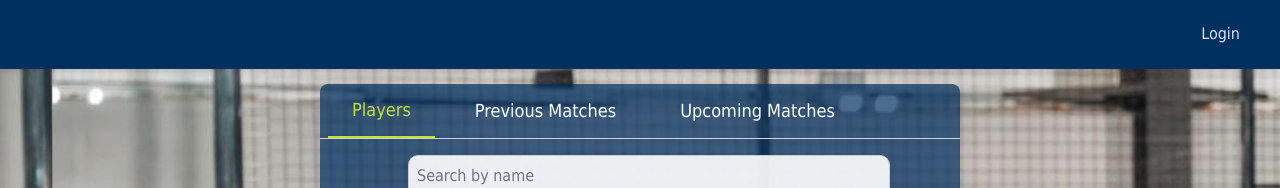
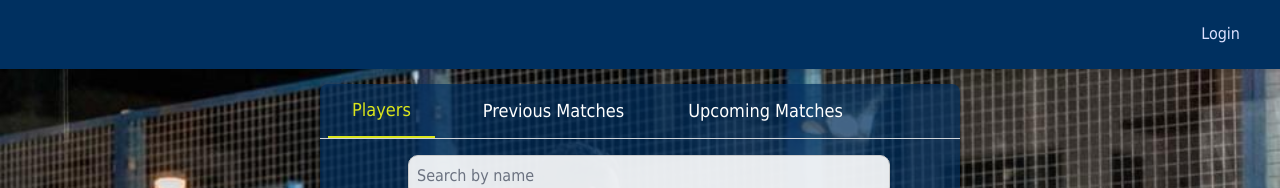
Before and after one commit to ashrafkaram2002/Padel-System, a Next.js app in the folder frontend/: page / in a window 1280 px wide. Shown: the top 188 px of the page. Built offline with nearby package versions, Linux system fonts and the light colour scheme; no server answers.

Commit message:
adjustments

```diff
--- a/frontend/src/app/admins/page.js
+++ b/frontend/src/app/admins/page.js
@@ -119,7 +119,7 @@ export default function Admins() {
       <AppNavBar onLogin={false} onHome={false} />
       <div className="relative min-h-screen">
       <Image
-          src="/assets/padel.png"
+          src="/assets/padel3.jpg"
           alt="Padel Background"
           layout="fill"
           objectFit="cover"
--- a/frontend/src/app/components/DrawsTable.js
+++ b/frontend/src/app/components/DrawsTable.js
@@ -142,7 +142,7 @@ export default function DrawsTable({ searchTerm }) {
           </tbody>
         </table>
       ) : (
-        <div className='center'> <div className='none-message'>No upcoming matches available.</div></div>
+        <div className='center'> <div className='none-message'>No upcoming matches found.</div></div>
       )}
     </div>
   )}
--- a/frontend/src/app/components/MainTabs.js
+++ b/frontend/src/app/components/MainTabs.js
@@ -36,32 +36,35 @@ export default function MainTabs() {
 
   return (
     <div>
-      <div className="tab-buttons">
+  <div className="tab-buttons flex space-x-4">
     <button
       onClick={() => navigateToTab('players')}
-          className={`tab-button ${activeTab === 'players' ? 'tab-button-active' : 'tab-button-inactive'}`}
+      className={`tab-button ${activeTab === 'players' ? 'tab-button-active' : 'tab-button-inactive'} transform transition-transform duration-200 hover:-translate-y-1`}
     >
-            <div className="horizontal-container">
+      <div className="horizontal-container10">
         Players
       </div>
     </button>
+
     <button
       onClick={() => navigateToTab('matches')}
-          className={`tab-button ${activeTab === 'matches' ? 'tab-button-active' : 'tab-button-inactive'}`}
+      className={`tab-button ${activeTab === 'matches' ? 'tab-button-active' : 'tab-button-inactive'} transform transition-transform duration-200 hover:-translate-y-1`}
     >
-          <div className="horizontal-container">
+      <div className="horizontal-container10">
         Previous Matches
       </div>
     </button>
+
     <button
       onClick={() => navigateToTab('draws')}
-          className={`tab-button ${activeTab === 'draws' ? 'tab-button-active' : 'tab-button-inactive'}`}
+      className={`tab-button ${activeTab === 'draws' ? 'tab-button-active' : 'tab-button-inactive'} transform transition-transform duration-200 hover:-translate-y-1`}
     >
-          <div className="horizontal-container">
+      <div className="horizontal-container10">
         Upcoming Matches
       </div>
     </button>
   </div>
+
 
       <div className="tab-content">
         {activeTab === 'players' && (
--- a/frontend/src/app/globals.css
+++ b/frontend/src/app/globals.css
@@ -5,7 +5,7 @@
 :root {
   --background: #ffffff;
   --foreground: #171717;
-  --color-active: #c6df36;
+  --color-active: #dbe51b;
   --normal-color: #055c9d;
   --dark-color: #003060;
   --error-color: #dc3545;
@@ -88,6 +88,20 @@ html, body {
   @apply flex items-center justify-center; /* Align items horizontally and center them */
   @apply space-x-4; /* Add spacing between child elements (optional) */
 }
+.horizontal-container10 {
+  @apply flex items-center justify-center; /* Align items horizontally and center them */
+  @apply space-x-4; /* Add spacing between child elements (optional) */
+}
+
+.horizontal-container10 > * {
+  transition: transform 0.1s ease-in-out; /* Smooth transition for hover effect */
+}
+
+.horizontal-container10 > *:hover {
+  transform: translateY(-1rem); /* Move the item slightly upwards on hover */
+  cursor: pointer; /* Change cursor to indicate it's clickable */
+}
+
 
 .horizontal-container2 {
   display: flex;
--- a/frontend/src/app/layout.js
+++ b/frontend/src/app/layout.js
@@ -13,8 +13,8 @@ const geistMono = localFont({
 });
 
 export const metadata = {
-  title: "Padel Website",
-  description: "Generated by ashroof and jousty",
+  title: "SR League",
+  description: "Generated by Ashraf Karam and Youstina Nabil",
 };
 
 export default function RootLayout({ children }) {
--- a/frontend/src/app/login/page.js
+++ b/frontend/src/app/login/page.js
@@ -48,7 +48,7 @@ export default function Login() {
       <AppNavBar onLogin={true} onHome={false} adminOn={false}/>
       <div className="relative min-h-screen">
       <Image
-          src="/assets/padel.png"
+          src="/assets/padel3.jpg"
           alt="Padel Background"
           layout="fill"
           objectFit="cover"
--- a/frontend/src/app/matches/page.js
+++ b/frontend/src/app/matches/page.js
@@ -147,7 +147,7 @@ const putTimings = async (timings, day, locations) => {
       <AppNavBar onLogin={false} onHome={false}/>
 <div className="relative min-h-screen">
         <Image
-          src="/assets/padel.png"
+          src="/assets/padel3.jpg"
           alt="Padel Background"
           layout="fill"
           objectFit="cover"
@@ -157,7 +157,7 @@ const putTimings = async (timings, day, locations) => {
 
 <div className="center-container" style={{marginTop: "5rem", textAlign: "center"}}>
   <div className='horizontal-container2'>
-    <div className="page-title">Manage Draws</div>
+    <div className="page-title">Manage Matches</div>
   </div>
   {loading ? (
     <div className="flex justify-center items-center">
@@ -203,12 +203,15 @@ const putTimings = async (timings, day, locations) => {
 
 {modalOpen && (
   <div className="modal-overlay">
-
     <div className="modal-content">
       <h2 className="modal-title">Add Match Timing</h2>
-            <div className="login-subtitle" style={{marginBottom:"0.3rem"}}>{selectedMatch[0][0]} - {selectedMatch[0][1]}</div>
-            <div style={{color:"#dc3545", fontWeight:"bold", marginBottom:"0.3"}}>VS</div>
-            <div className="login-subtitle" style={{marginBottom:"0.5rem"}}>{selectedMatch[1][0]} - {selectedMatch[1][1]} </div>
+      <div className="login-subtitle" style={{ marginBottom: "0.3rem" }}>
+        {selectedMatch[0][0]} - {selectedMatch[0][1]}
+      </div>
+      <div style={{ color: "#dc3545", fontWeight: "bold", marginBottom: "0.3" }}>VS</div>
+      <div className="login-subtitle" style={{ marginBottom: "0.5rem" }}>
+        {selectedMatch[1][0]} - {selectedMatch[1][1]}
+      </div>
       <div>
         <label htmlFor="matchDay" className="modal-label">Match Day:</label>
         <input
@@ -216,9 +219,9 @@ const putTimings = async (timings, day, locations) => {
           type="date"
           value={matchDate}
           onChange={(e) => setMatchDate(e.target.value)}
-                  // min={new Date().toISOString().split("T")[0]}
           placeholder="Day"
         />
+
         <label htmlFor="matchTime" className="modal-label">Match Time:</label>
         <input
           className="modal-input"
@@ -227,6 +230,10 @@ const putTimings = async (timings, day, locations) => {
           onChange={(e) => setMatchTime(e.target.value)}
           placeholder="Time"
         />
+        <small style={{ color: "gray", display: "block", marginBottom: "1rem" }}>
+          Please use AM or PM when entering the time.
+        </small>
+
         <label htmlFor="matchLoc" className="modal-label">Match Location:</label>
         <input
           className="modal-input"
@@ -238,12 +245,11 @@ const putTimings = async (timings, day, locations) => {
       </div>
       {message && <p className="modal-message">{message}</p>}
       <button className="modal-button confirm" onClick={handleSubmitTiming}>Confirm</button>
-            <button className="modal-button cancel"  onClick={handleCloseModal}>Cancel</button>
+      <button className="modal-button cancel" onClick={handleCloseModal}>Cancel</button>
     </div>
+  </div>
+)}
 
-          </div>
-
-        )}
 
 
     </>
--- a/frontend/src/app/page.js
+++ b/frontend/src/app/page.js
@@ -11,11 +11,16 @@ export default function Home() {
       <AppNavBar onLogin={false} onHome={true}/>
       <div className="relative min-h-screen">
         <Image
-          src="/assets/padel.png"
+          src="/assets/wallpaper.jpeg"
           alt="Padel Background"
           layout="fill"
           objectFit="cover"
-          style={{ objectPosition: 'right'}} // Center the image
+          style={{
+            objectPosition: 'center top', // Adjust positioning slightly
+            transform: 'scale(1)', // Zoom out by scaling down
+            opacity: 1, // Make it slightly translucent
+            zIndex: '-1' // Ensure it's behind all other elements
+          }}
         />
         <div className="center-container">
           <MainTabs />
--- a/frontend/src/app/players/page.js
+++ b/frontend/src/app/players/page.js
@@ -40,6 +40,7 @@ export default function Players() {
   };
 
   // Handle Add Player form submission
+  // Handle Add Player form submission
 const handleAddPlayerConfirm = async () => {
   // Validate the player's name (must contain at least two words)
   const nameParts = newPlayer.name.trim().split(' ');
@@ -54,11 +55,9 @@ export default function Players() {
       setMessage('Player added successfully!');
       setNewPlayer({ name: '', position: 'left', points: 0 });
       fetchPlayersData();
-        // Close the modal after a successful operation
-        setTimeout(() => {
+      // Close the modal immediately after a successful operation
       setShowAddModal(false);
-          setMessage(''); // Clear the message when closing the modal
-        }, 1500); // Optionally delay closing to let user see the message
+      setMessage(''); // Clear the message after closing the modal
     } else {
       setMessage('Failed to add player');
     }
@@ -67,6 +66,7 @@ export default function Players() {
     setMessage('Error occurred while adding player');
   }
 };
+
 
   const handleAddCancel = () => {
     setShowAddModal(false);
@@ -117,7 +117,7 @@ export default function Players() {
       <input
         type="text"
         id="playerName"
-        placeholder="Enter player's name"
+        placeholder="Enter player's first and last names"
         value={newPlayer.name}
         className="modal-input"
         onChange={(e) => setNewPlayer({ ...newPlayer, name: e.target.value })}
--- a/frontend/src/app/scores/page.js
+++ b/frontend/src/app/scores/page.js
@@ -162,7 +162,7 @@ export default function Scores() {
       <AppNavBar onLogin={false} onHome={false}/>
       <div className="relative min-h-screen">
       <Image
-          src="/assets/padel.png"
+          src="/assets/padel3.jpg"
           alt="Padel Background"
           layout="fill"
           objectFit="cover"
--- a/frontend/src/app/teams/page.js
+++ b/frontend/src/app/teams/page.js
@@ -146,7 +146,7 @@ export default function Teams() {
       <AppNavBar onLogin={false} onHome={false} />
       <div className="relative min-h-screen">
       <Image
-          src="/assets/padel.png"
+          src="/assets/padel3.jpg"
           alt="Padel Background"
           layout="fill"
           objectFit="cover"
```
Also changed, not shown: frontend/src/app/components/HamburgerMenu.js (+40 -17 lines), frontend/public/assets/wallpaper.jpeg (added), 1 other file (tests, documents, lock files or other folders). Lines whose indentation alone changed are shown as unchanged.
